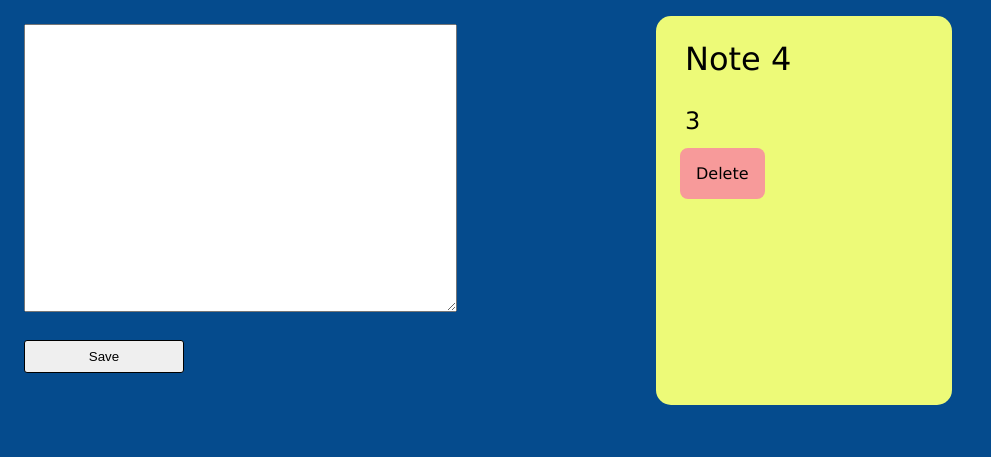
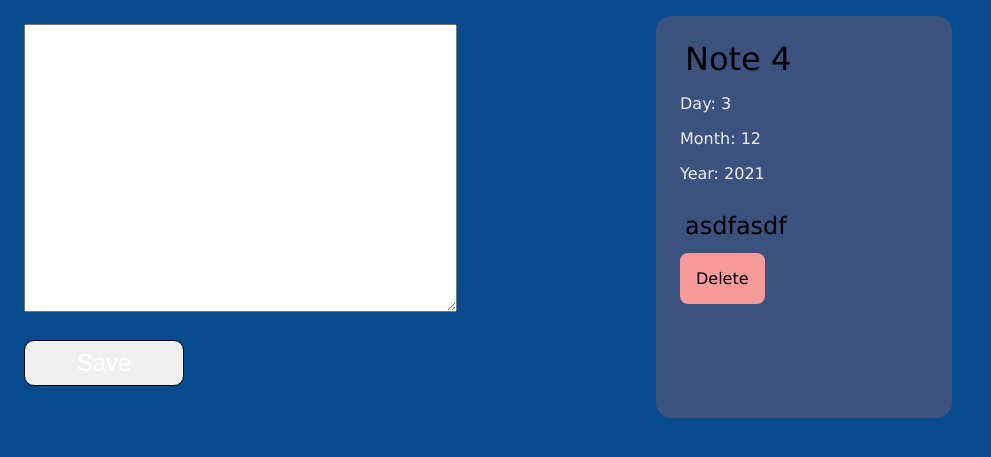
Before and after one commit to EduardYan/python-notes-app, a Flask app: page / in a window 1280 px wide. Shown: the part 120-577 px from the top of the page, without its empty margins (0-991 px from the left). Run offline with Flask 3, Linux system fonts and the light colour scheme; data comes from the database, SQL or seed files in the repository; both versions use the stored data as it was after the commit.

Commit message:
whitout settings page

```diff
--- a/app.py
+++ b/app.py
@@ -7,6 +7,7 @@ from flask import Flask, render_template, redirect, request, url_for, flash
 from models.note import Note
 from models.database import DataBase, DB_PATH
 from queries.queries import INSERT_QUERY, DELETE_QUERY, SELECT_QUERY
+from helpers.utils import get_date
 
 app = Flask(__name__)
 # settings for the sessions
@@ -45,11 +46,12 @@ def add_note():
 
   # getting the content of the note of the form and creating a note object
   content_note = request.form['content']
-  note = Note(content_note)
+  date = get_date()
+  note = Note(date, content_note)
 
   # creating the connection and save the note in the database
   db = DataBase(DB_PATH)
-  db.insert(INSERT_QUERY.format(content = note.content))
+  db.insert(INSERT_QUERY.format(day = note.date['day'], month = note.date['month'], year = note.date['year'],  content = note.content))
   db.close()
 
   flash('Note Added Successfully.')
--- a/models/note.py
+++ b/models/note.py
@@ -3,9 +3,10 @@ This module have the class note.
 """
 
 class Note:
-  def __init__(self, content):
+  def __init__(self, date:dict, content:str):
     self.id = None
     self.content = content
+    self.date = date
 
   def __str__(self):
     return f'This is a note with id {self.id}, and content {self.content}'
--- a/queries/queries.py
+++ b/queries/queries.py
@@ -5,5 +5,5 @@ for the database.
 
 # queries for the database
 DELETE_QUERY = 'DELETE FROM notes WHERE(id = {id})'
-INSERT_QUERY = 'INSERT INTO notes(content) VALUES("{content}")'
+INSERT_QUERY = 'INSERT INTO notes(day, month, year, content) VALUES("{day}", "{month}", "{year}", "{content}")'
 SELECT_QUERY = 'SELECT * FROM notes'
--- a/static/css/about.css
+++ b/static/css/about.css
@@ -15,7 +15,7 @@
 
 .target:hover {
   background-color: rgba(200, 200, 200, 0.5);
-  box-shadow: 0.3em 0.3em #bbb;
+  box-shadow: 0.6em 0.5em rgba(0, 0, 0, 0.3);
 }
 
 
--- a/static/css/main.css
+++ b/static/css/main.css
@@ -72,16 +72,20 @@ header nav ul li a:hover {
 }
 
 .container form button {
+  transition: box-shadow 0.3s ease;
   margin: 1.5rem 0;
   padding: 0.5rem 1.5rem;
   border: 1px black solid;
-  border-radius: 3px;
+  border-radius: 10px;
   width: 10rem;
+  font-size: 1.5rem;
+  color: white;
 }
 
 .container form button:hover {
   cursor: pointer;
   background-color: #aaa;
+  box-shadow: 0.5rem 0.5rem rgba(0, 0, 0, 0.3);
 }
 
 #notes-view {
@@ -92,22 +96,28 @@ header nav ul li a:hover {
 }
 
 .note {
-  transition: box-shadow 0.3s ease;
+  transition: all 0.3s ease;
   border-radius: 15px;
   margin: 0.5em;
   padding: 1.5em;
-  background-color: #edfa78;
+  background-color: #3b517e;
 }
 
 .note:hover {
-  background-color: #c9cefcaf;
-  box-shadow: 0.5rem 0.1rem rgba(0, 0, 0, 0.3);
+  background-color: #8b96f8af;
+  box-shadow: 1rem 1rem rgba(0, 0, 0, 0.3);
+  cursor: pointer;
 }
 
 .title-note {
   padding: 5px;
   text-align: left;
   font-size: 2rem;
+}
+
+.date-note {
+  font-size: 1rem;
+  color: #eee;
 }
 
 .text-note {
@@ -118,7 +128,6 @@ header nav ul li a:hover {
   padding: 5px;
 }
 
-
 .delete-link {
   text-decoration: none;
   background-color: #f79a9a;
@@ -128,7 +137,6 @@ header nav ul li a:hover {
 }
 
 .delete-link:hover {
-  background-color: rgb(142, 203, 231);
   background-color: #f17171;
 }
 
@@ -138,7 +146,6 @@ header nav ul li a:hover {
   font-size: 2em;
   text-align: center;
 }
-
 
 .messages-view {
   transition: box-shadow 0.3s ease;
--- a/templates/index.html
+++ b/templates/index.html
@@ -1,6 +1,7 @@
 {% extends 'layout.html' %}
 
 {% block content %}
+<!-- GETTING AND SHOW THE MESSAGES -->
 {% with message = get_flashed_messages()[0] %}
 
 {% if message %}
@@ -23,11 +24,14 @@
     <!-- Validating if there notes -->
     {% if notes_list %}
     {% for note in notes_list %}
-      <div class="note">
-        <span class="title-note">Note {{ note[0] }}</span>
-        <p class="text-note">{{ note[1] }}</p>
-        <a href="/delete-note/{{ note[0] }}" class="delete-link">Delete</a>
-      </div>
+    <div class="note">
+      <span class="title-note">Note {{ note[0] }}</span>
+      <p class="date-note">Day: {{ note[1] }}</p>
+      <p class="date-note">Month: {{ note[2] }}</p>
+      <p class="date-note">Year: {{ note[3] }}</p>
+      <p class="text-note">{{ note[4] }}</p>
+      <a href="/delete-note/{{ note[0] }}" class="delete-link">Delete</a>
+    </div>
     {% endfor %}
 
     {% else %}
```
Also changed, not shown: helpers/utils.py (added, +29 -0 lines), database/notes.sqlite3.
